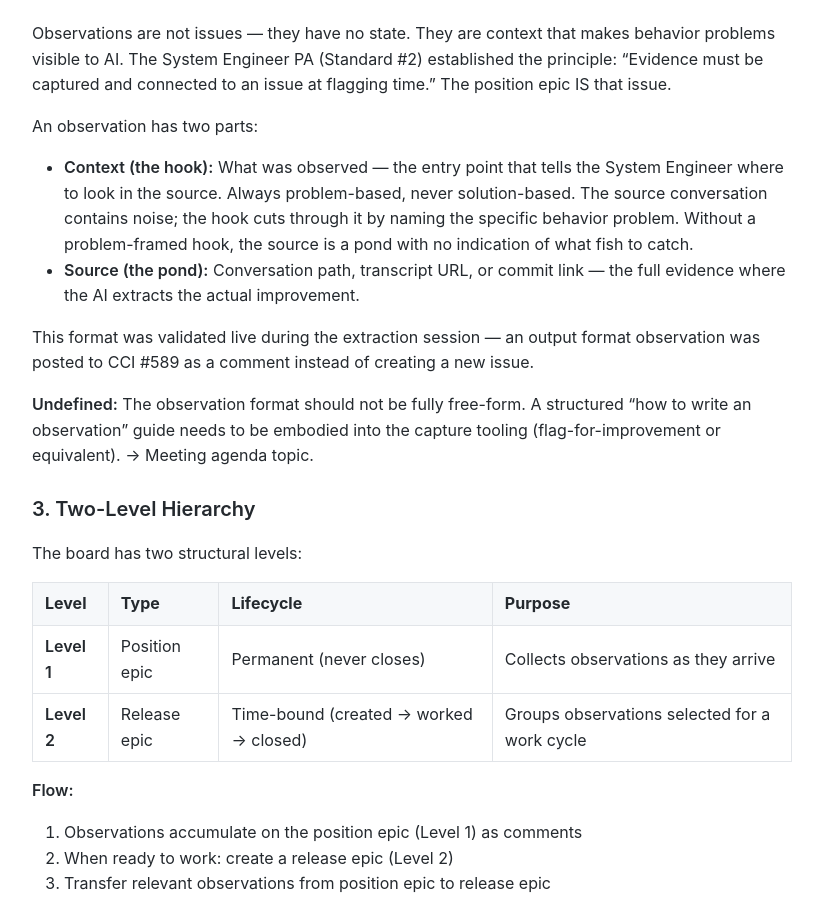
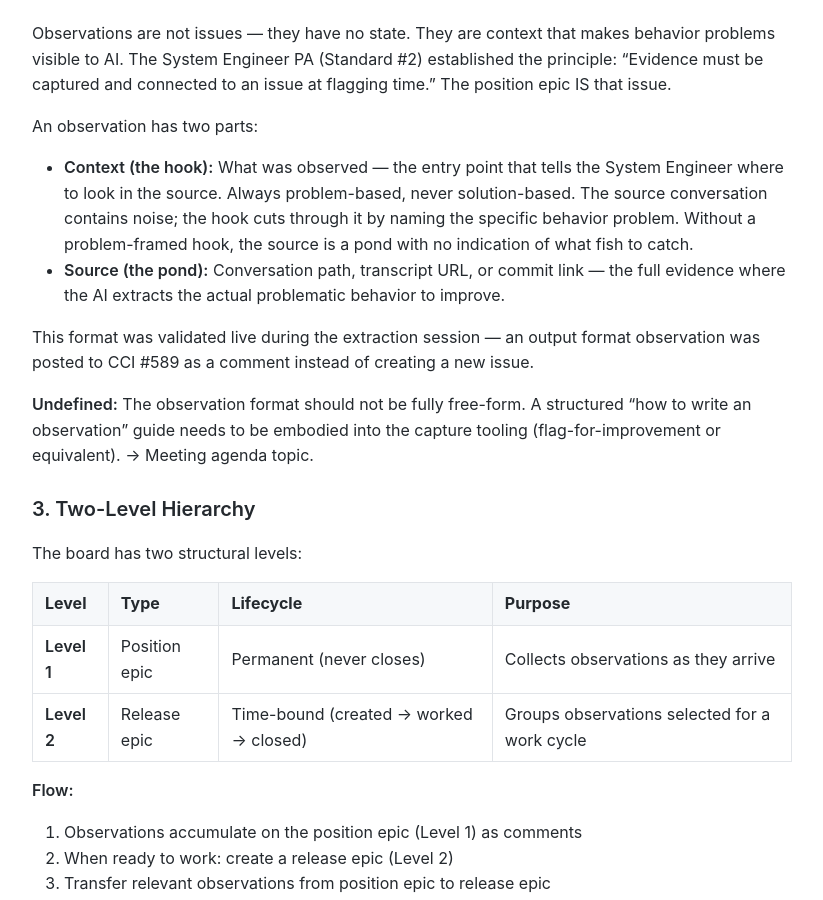
Before and after one commit to MariusWilsch/public-wilsch-ai-pages, a Jekyll site: the page built from project/soloforce/cci-board-structure-design.md, in a window 1280 px wide and 900 px high, scrolled down 1814 px. Shown: the whole window, without its empty margins (228-1051 px from the left). Built offline with Jekyll 4.4.1, drawn with Linux system fonts in a browser that asks for light colours; our own code applies the rules of GitHub Pages for plain Markdown files.

Commit message:
Sync from hippocampus 2026-02-20

```diff
--- a/project/soloforce/cci-board-structure-design.md
+++ b/project/soloforce/cci-board-structure-design.md
@@ -53,7 +53,7 @@ Observations are not issues — they have no state. They are context that makes
 
 An observation has two parts:
 - **Context (the hook):** What was observed — the entry point that tells the System Engineer where to look in the source. Always problem-based, never solution-based. The source conversation contains noise; the hook cuts through it by naming the specific behavior problem. Without a problem-framed hook, the source is a pond with no indication of what fish to catch.
-- **Source (the pond):** Conversation path, transcript URL, or commit link — the full evidence where the AI extracts the actual improvement.
+- **Source (the pond):** Conversation path, transcript URL, or commit link — the full evidence where the AI extracts the actual problematic behavior to improve.
 
 This format was validated live during the extraction session — an output format observation was posted to CCI #589 as a comment instead of creating a new issue.
 
```
